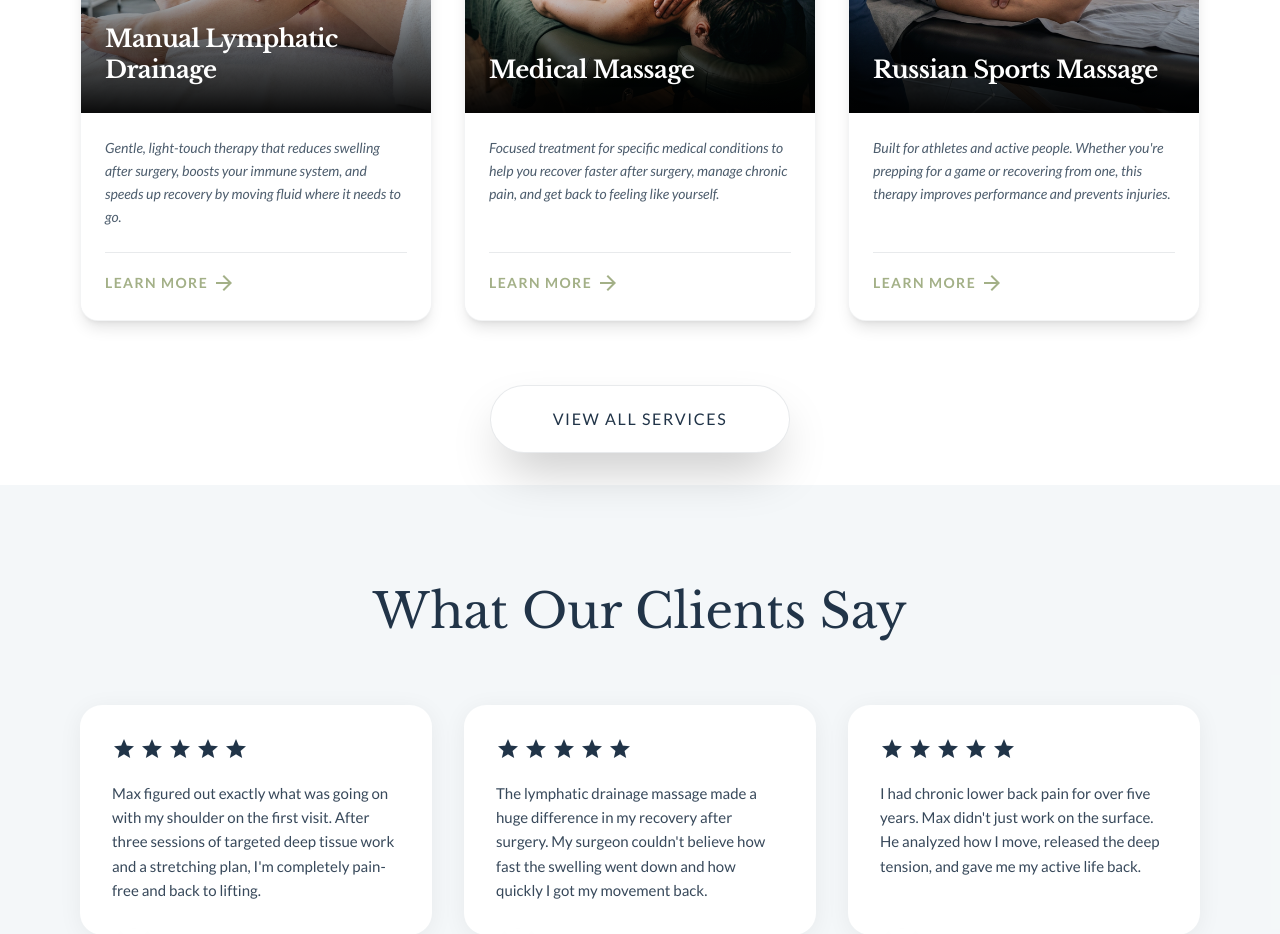
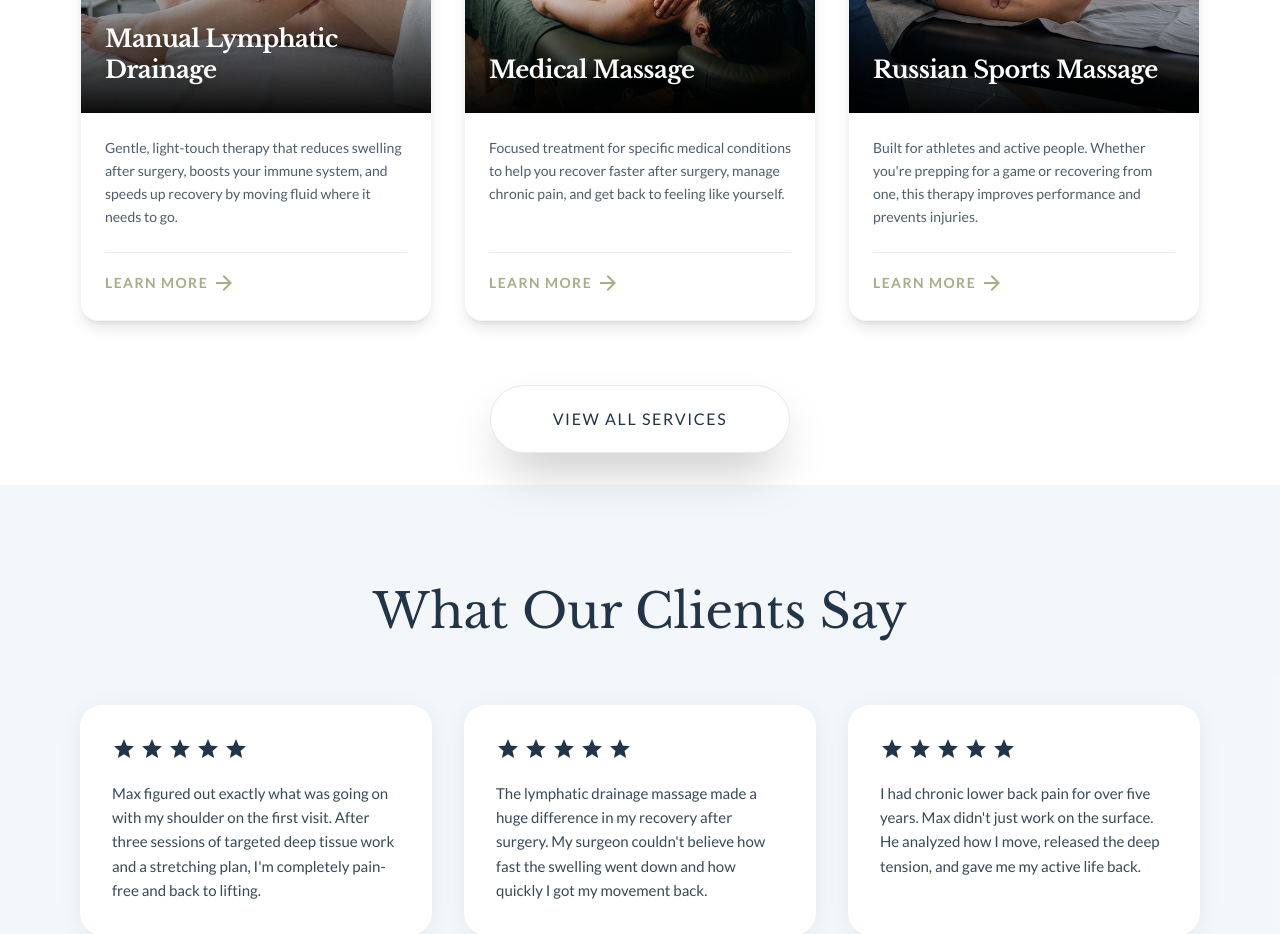
Before and after one commit to Salons10/3d-massage-website, a React (Vite) app: page / in a window 1280 px wide. Shown: the part 2120-3054 px from the top of the page. Built offline with nearby package versions, Linux system fonts and the light colour scheme; no server answers; what @wix/sdk would draw is missing.

Commit message:
style: minor gradient-card style tweaks

```diff
--- a/src/components/ui/gradient-card.jsx
+++ b/src/components/ui/gradient-card.jsx
@@ -19,7 +19,7 @@ export const GradientCard = ({ title, description, imageUrl, linkTo = "#" }) =>
       </div>
 
       <div className="p-6 flex-grow flex flex-col bg-background-light">
-        <p className="text-charcoal/80 text-sm italic leading-relaxed font-medium mb-6">
+        <p className="text-charcoal/80 text-sm leading-relaxed font-medium mb-6">
           {description}
         </p>
 
```
